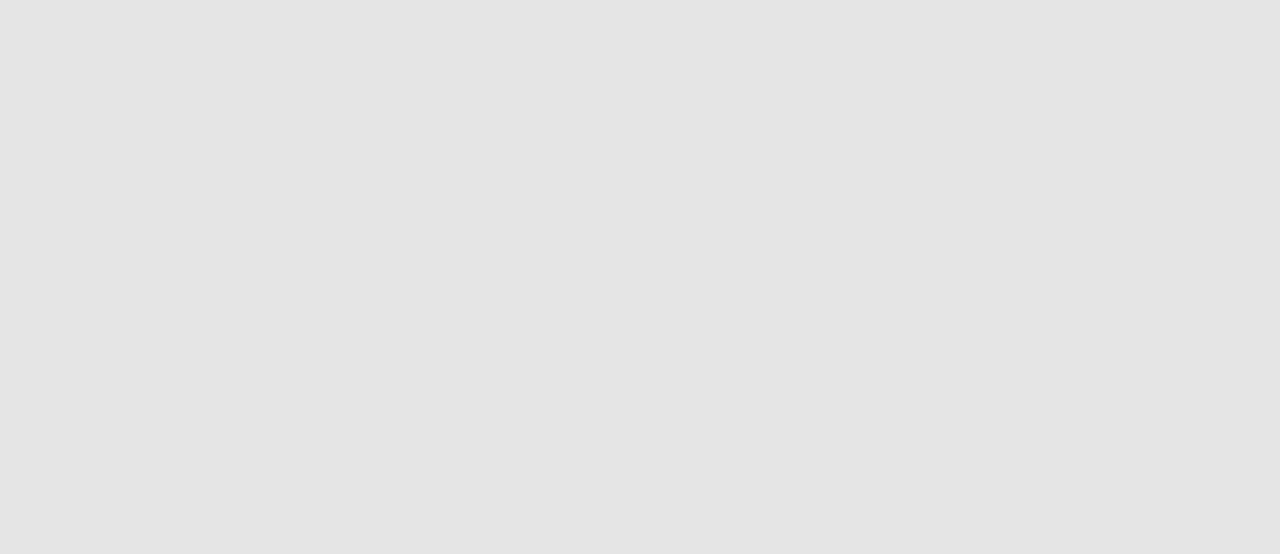
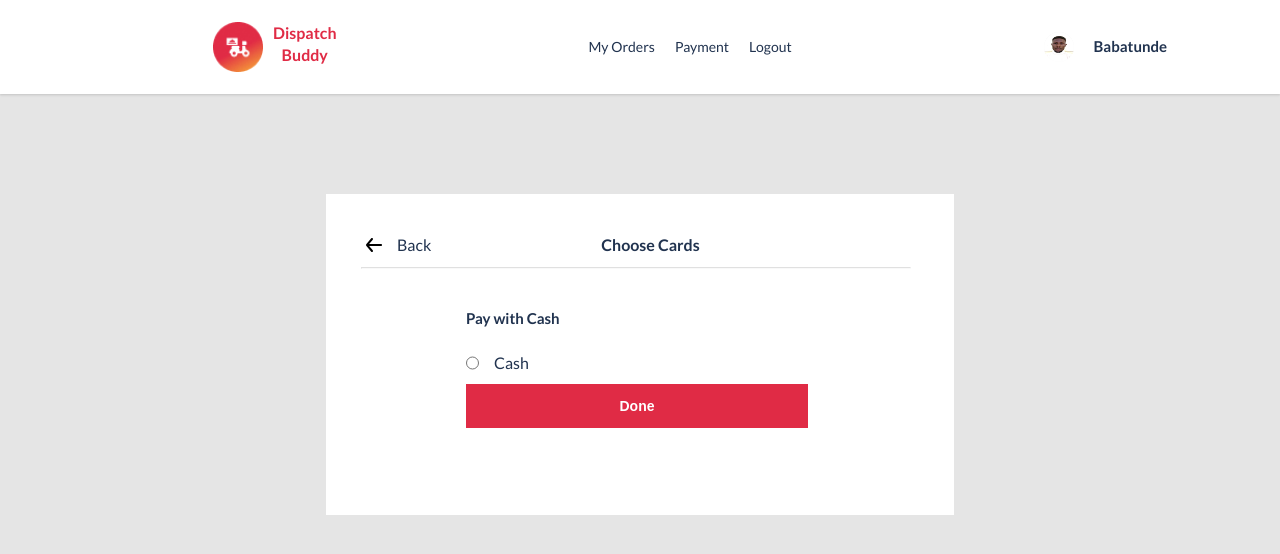
Before and after one commit to Afosbids/Dispatch-Buddy-Frontend, a React (Create React App) app: page /paywithcash in a window 1280 px wide. Before the commit this address had no page. Shown: the top 554 px of the page. Built offline with nearby package versions, Linux system fonts and the light colour scheme.

Commit message:
created  a page for cash payment

```diff
--- a/src/App.js
+++ b/src/App.js
@@ -17,6 +17,7 @@ import CustomerDashboard from "./pages/CustomerDashboard";
 import { ToastContainer } from 'react-toastify';
 import 'react-toastify/dist/ReactToastify.css';
 import ShipperRideHistory from "./pages/ShipperRideHistory";
+import PayWithCash from "./pages/PayWithCash";
 
 function App() {
 
@@ -42,6 +43,7 @@ function App() {
         <Route path="/playground" element={<PlayGround />} />
         <Route path="/customerdashboard" element={<CustomerDashboard />} />
         <Route path="/shipperridehistory" element={<ShipperRideHistory />} />
+        <Route path="/paywithcash" element={<PayWithCash />} />
       </Routes>
     </BrowserRouter>
     <ToastContainer />
--- a/src/pages/CustomerDashboard/index.jsx
+++ b/src/pages/CustomerDashboard/index.jsx
@@ -1,4 +1,3 @@
-import AuthNavbar from "../../components/AuthNavbar";
 import "./style.css";
 import { ReactComponent as Overview } from "./images/overviewicon.svg";
 import { ReactComponent as OrderComplete } from "./images/ordercompleteicon.svg";
@@ -6,11 +5,12 @@ import { ReactComponent as Messages } from "./images/Messages.svg";
 import { ReactComponent as Email } from "./images/email.svg";
 import { ReactComponent as Call } from "./images/call.svg";
 import { ReactComponent as Location } from "./images/location.svg";
+import AuthNavbar2 from "../../components/AuthNavbar2/authNavbar2";
 
 const CustomerDashboard = () => {
   return (
     <>
-      <AuthNavbar />
+      <AuthNavbar2 />
       <div className="cus-dash-body">
         <div className="customer-dashboard-overview">
           <Overview className="overview-icon"/>
--- /dev/null
+++ b/src/pages/PayWithCash/index.jsx
@@ -0,0 +1,37 @@
+import AuthNavbar from "../../components/AuthNavbar";
+import "./style.css";
+import { ReactComponent as BackIcon } from "./images/backicon.svg";
+import AuthNavbar2 from "../../components/AuthNavbar2/authNavbar2";
+
+const PayWithCash = () => {
+  return (
+    <>
+      <AuthNavbar2 />
+      <div className="paywithcash-container">
+        <div className="paywithcash-header">
+          <div className="paywithcash-header-left">
+            <BackIcon />
+            <p>Back</p>
+          </div>
+
+          <p className="choosecard">Choose Cards</p>
+        </div>
+        <hr className="paywithcash-line" />
+
+        <div className="paywithcash-content">
+          <h4>Pay with Cash</h4>
+          <div className="paywithcash-radio">
+          <label htmlFor="cash" style={{display:"none"}}>Cash</label>
+          <input type="radio" name="cash" />
+          <p>Cash</p>
+          </div>
+
+          <button>Done</button>
+
+        </div>
+      </div>
+    </>
+  );
+};
+
+export default PayWithCash;
--- /dev/null
+++ b/src/pages/PayWithCash/style.css
@@ -0,0 +1,56 @@
+.paywithcash-container{
+    background: #FFFFFF;
+    width: 628px;
+    height: 321px;
+    margin: 0 auto;
+    margin-top: 100px;
+    padding: 40px;
+    color: #21334F;
+}
+
+.choosecard{
+    font-weight: 700;
+    font-size: 16px;
+}
+
+.paywithcash-header{
+    display: flex;
+    align-items: center;
+    gap: 170px;
+}
+
+.paywithcash-line{
+    margin-top:10px ;
+    opacity: 0.3;
+    width: 100%;
+    margin-left: -5px;
+}
+
+.paywithcash-header-left{
+    display: flex;
+    align-items: center;
+    gap: 15px;
+}
+
+.paywithcash-content{
+    display: flex;
+    flex-direction: column;
+    justify-content: center;
+    align-items: flex-start;
+    margin:40px 0px 0px 100px;
+}
+
+.paywithcash-radio{
+    display: flex;
+    align-items: center;
+    gap: 15px;
+}
+
+.paywithcash-content button{
+    width: 342px;
+    height: 44px;
+    background: #E02B45;
+    border: none;
+    color: #FFFFFF;
+    font-weight: bold;
+}
--- a/src/pages/ShipperRideHistory/index.js
+++ b/src/pages/ShipperRideHistory/index.js
@@ -1,11 +1,11 @@
-import AuthNavbar from "../../components/AuthNavbar";
 import "./style.css";
 import { ReactComponent as FilterIcon } from "./images/filtericon.svg"
+import AuthNavbar2 from "../../components/AuthNavbar2/authNavbar2";
 
 const ShipperRideHistory = () => {
   return (
     <>
-      <AuthNavbar />
+      <AuthNavbar2 />
       <div className="ShipperRideHistory">
 
         <div className="shipperridehistory">
```
Also changed, not shown: src/components/AuthNavbar2/images/Mb2.jpeg (added), src/pages/PayWithCash/images/backicon.svg (added).
